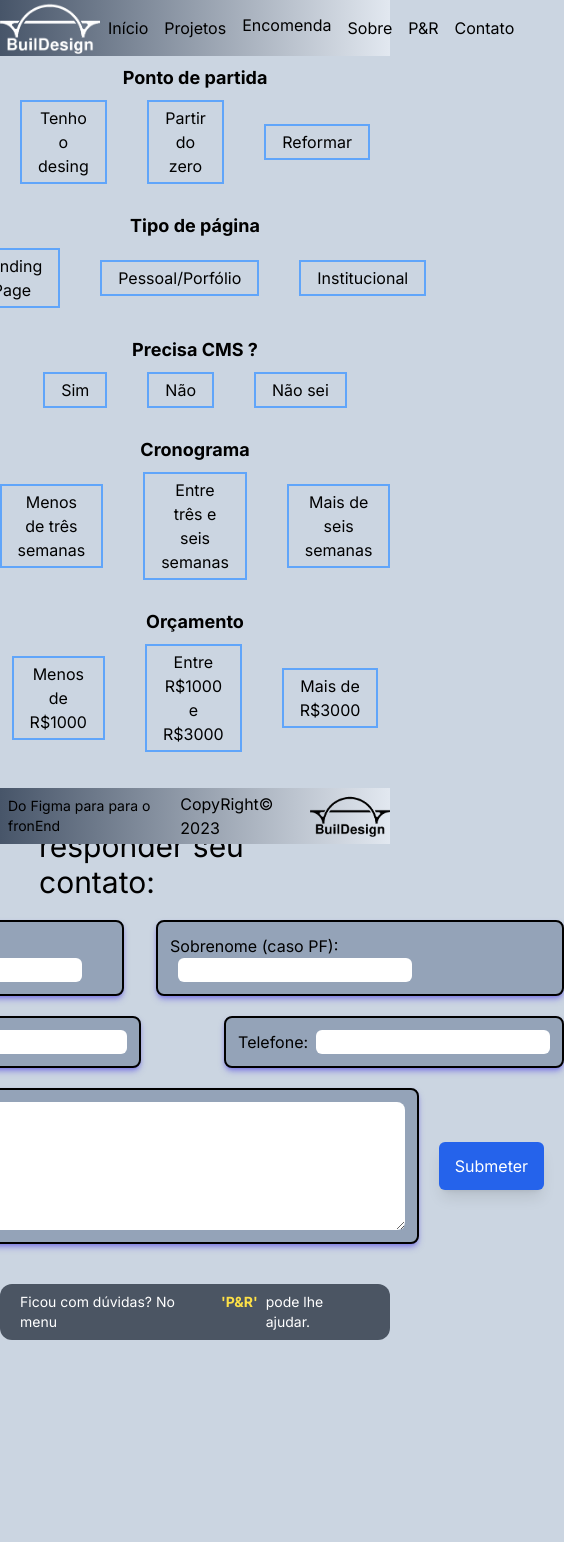
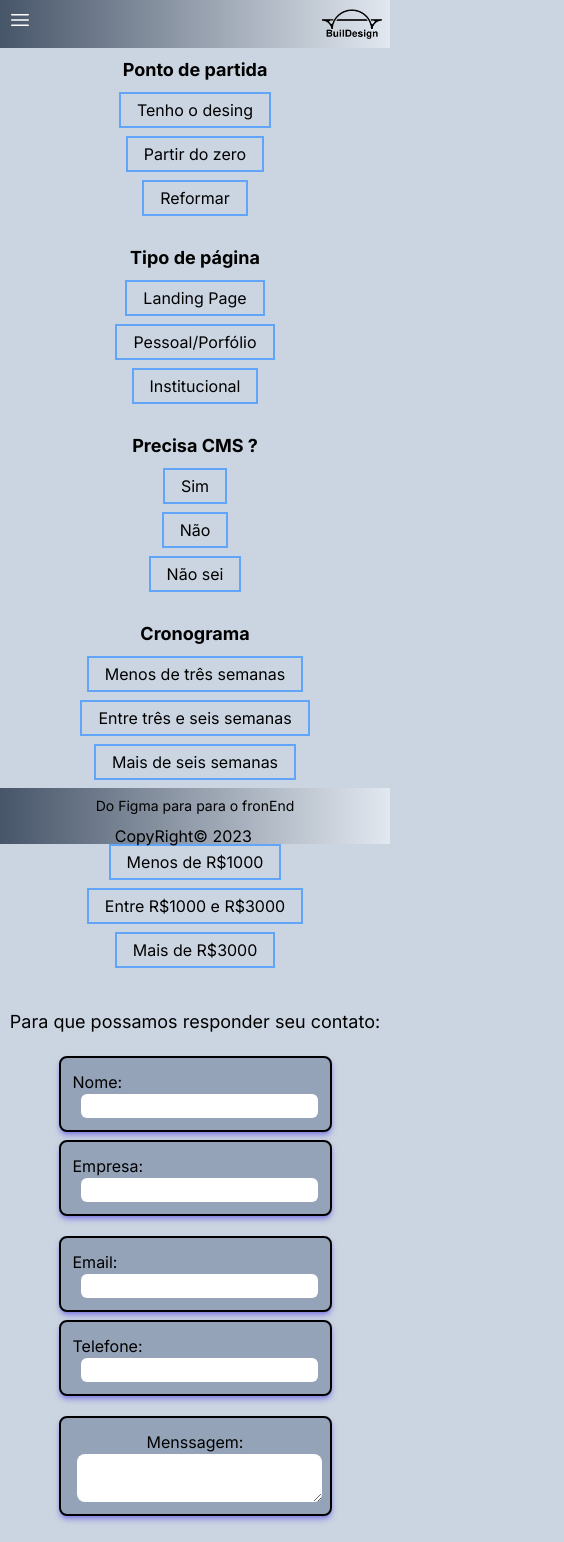
Before and after one commit to ttsoares/buidesign, a Next.js app: page /comission in a window 390 px wide. Shown: the top 1542 px of the page, 564 px wide, since content can reach past the window. Before the commit the page ends 1340 px from the top, so only its background shows below. Built offline with nearby package versions, Linux system fonts and the light colour scheme.

Commit message:
Responsive - 1

```diff
--- a/app/comission/page.jsx
+++ b/app/comission/page.jsx
@@ -45,7 +45,7 @@ const Page = () => {
     try {
       setLoading(true);
       await emailjs.send(serviceId, templateId, {
-        nome: resp.firstName + " " + resp.lastName,
+        nome: resp.firstName + " from " + resp.company,
         email: resp.email,
         fone: resp.phoneNumber,
         inicio: LEGENDA[0][partida],
@@ -96,11 +96,11 @@ const Page = () => {
   }
 
   return (
-    <section className="w-full h-screen mb-52">
+    <section className="w-full h-fit">
       <div className="flex flex-col items-center justify-center mb-5">
         <div className="flex flex-col items-center justify-center mb-5">
           <h1 className="font-bold text-lg p-2">Ponto de partida</h1>
-          <div className=" flex justify-between items-center">
+          <div className="flex flex-col md:flex-row space-y-2 md:space-y-0 justify-between items-center">
             <button
               className={`px-4 py-1 mx-5 border-2 border-blue-400 transition-all duration-300 hover:scale-125 ${
                 partida === 0 && "bg-slate-400"
@@ -129,7 +129,7 @@ const Page = () => {
         </div>
         <div className="flex flex-col items-center justify-center mb-5">
           <h1 className="font-bold text-lg p-2">Tipo de página</h1>
-          <div className=" flex justify-between items-center">
+          <div className="flex flex-col space-y-2 md:space-y-0 md:flex-row justify-between items-center">
             <button
               className={`px-4 py-1 mx-5 border-2 border-blue-400 transition-all duration-300 hover:scale-125 ${
                 tipoPagina === 0 && "bg-slate-400"
@@ -158,7 +158,7 @@ const Page = () => {
         </div>
         <div className="flex flex-col items-center justify-center mb-5">
           <h1 className="font-bold text-lg p-2">Precisa CMS ?</h1>
-          <div className=" flex justify-between items-center">
+          <div className="flex flex-col space-y-2 md:space-y-0 md:flex-row justify-between items-center">
             <button
               className={`px-4 py-1 mx-5 border-2 border-blue-400 transition-all duration-300 hover:scale-125 ${
                 comCMS === 0 && "bg-slate-400"
@@ -187,7 +187,7 @@ const Page = () => {
         </div>
         <div className="flex flex-col items-center justify-center mb-5">
           <h1 className="font-bold text-lg p-2">Cronograma</h1>
-          <div className=" flex justify-between items-center">
+          <div className="flex flex-col space-y-2 md:space-y-0 md:flex-row justify-between items-center">
             <button
               className={`px-4 py-1 mx-5 border-2 border-blue-400 transition-all duration-300 hover:scale-125 ${
                 periodo === 0 && "bg-slate-400"
@@ -216,7 +216,7 @@ const Page = () => {
         </div>
         <div className="flex flex-col items-center justify-center mb-5">
           <h1 className="font-bold text-lg p-2">Orçamento</h1>
-          <div className=" flex justify-between items-center">
+          <div className="flex flex-col space-y-2 md:space-y-0 md:flex-row justify-between items-center">
             <button
               className={`px-4 py-1 mx-5 border-2 border-blue-400 transition-all duration-300 hover:scale-125 ${
                 orcamento === 0 && "bg-slate-400"
--- a/app/contact/page.jsx
+++ b/app/contact/page.jsx
@@ -21,7 +21,7 @@ const Page = () => {
 
     try {
       await emailjs.send(serviceId, templateId, {
-        nome: resp.firstName + " " + resp.lastName,
+        nome: resp.firstName + " from " + resp.company,
         email: resp.email,
         fone: resp.phoneNumber,
         mensagem: resp.message,
--- a/app/projects/page.jsx
+++ b/app/projects/page.jsx
@@ -4,16 +4,16 @@ import Link from "next/link";
 
 const Page = () => {
   return (
-    <div className="w-full h-full">
-      <h1 className="w-fit mx-auto text-5xl">
+    <div className="w-full h-fit mb-20">
+      <h1 className="w-fit mx-auto text-2xl md:text-5xl">
         Projetos Figma traduzidos para React:
       </h1>
       <p className="text-sm w-fit mx-auto mb-12">
         (Clique na imagem para ver a página)
       </p>
-      <div className="flex justify-around items-center w-full">
+      <div className="flex flex-col md:flex-row justify-around items-center w-full space-y-10">
         <div className="flex flex-col justify-center items-center">
-          <h2 className="w-fit mx-auto text-xl  ml-7 mb-2">
+          <h2 className="w-fit mx-auto text-xl  ml-7 mb-10">
             Cálculo do Índice de Massa Corporal
           </h2>
           <Link href="https://bm-index.vercel.app/" target="_blank">
@@ -28,7 +28,7 @@ const Page = () => {
           </Link>
         </div>
         <div className="flex flex-col justify-center items-center">
-          <h2 className="w-fit mx-auto text-xl pl-6 mb-2">
+          <h2 className="w-fit mx-auto text-xl pl-6 mb-10">
             Criação de senhas fortes
           </h2>
           <Link href="https://pass-generator-pied.vercel.app/" target="_blank">
@@ -43,7 +43,9 @@ const Page = () => {
           </Link>
         </div>
         <div className="flex flex-col justify-center items-center">
-          <h2 className="w-fit mx-auto text-xl pl-6 mb-2">Sobre os planetas</h2>
+          <h2 className="w-fit mx-auto text-xl pl-6 mb-10">
+            Sobre os planetas
+          </h2>
           <Link href="https://planets-zeta.vercel.app/" target="_blank">
             <div className="relative ml-10 w-80 h-80 transition-all duration-500 hover:scale-125">
               <Image
--- a/components/Footer.jsx
+++ b/components/Footer.jsx
@@ -5,7 +5,7 @@ import Link from "next/link";
 const Footer = () => {
   return (
     <div className="w-full bg-gradient-to-r from-slate-600 to-slate-200 ">
-      <div className="max-w-7xl h-14 flex items-center justify-between mx-auto">
+      <div className="max-w-7xl h-14 flex flex-col md:flex-row items-center justify-between mx-auto">
         <Link
           href="/figma"
           className="text-sm p-2  text-black hover:animate-bounce hover:cursor-pointer"
@@ -13,7 +13,13 @@ const Footer = () => {
           Do Figma para para o fronEnd
         </Link>
         <p className="-ml-[6%]">CopyRight&copy; 2023</p>
-        <Image src="/images/logo.png" alt="Logo" width={80} height={40} />
+        <Image
+          className="hidden md:block"
+          src="/images/logo.png"
+          alt="Logo"
+          width={80}
+          height={40}
+        />
       </div>
     </div>
   );
--- a/components/Form.jsx
+++ b/components/Form.jsx
@@ -11,7 +11,7 @@ function ContactForm({ submit }) {
   function onSubmit(data) {
     const object = {
       firstName: data.firstName,
-      lastName: data.lastName,
+      company: data.company,
       email: data.email,
       phoneNumber: data.phoneNumber,
       message: data.message,
@@ -21,16 +21,20 @@ function ContactForm({ submit }) {
   }
 
   return (
-    <div className="flex flex-col justify-center items-center w-[80%] mx-auto">
-      <h2 className="mb-5 text-3xl form-font-bold">
+    <div className="flex flex-col justify-center items-center md:w-[80%] mx-auto">
+      <h2 className="mb-5 text-lg md:text-3xl form-font-bold">
         Para que possamos responder seu contato:
       </h2>
-      <form onSubmit={handleSubmit(onSubmit)} noValidate className="space-y-5">
-        <div className="flex justify-between space-x-8 w-full">
-          <div className="shadow-md shadow-indigo-600/50 p-3 border-2 bg-slate-400 border-black rounded-lg transition-all duration-300 hover:scale-110">
+      <form
+        onSubmit={handleSubmit(onSubmit)}
+        noValidate
+        className="space-y-5 mx-5 w-[70%]"
+      >
+        <div className="flex w-full flex-col justify-between space-y-2">
+          <div className="shadow-md shadow-indigo-600/50 p-3 border-2 bg-slate-400 border-black rounded-lg transition-all duration-300 hover:scale-110 flex flex-col md:flex-row shrink">
             <label htmlFor="firstName">Nome:</label>
             <input
-              className="rounded-md ml-2"
+              className="shrink flex-1 rounded-md ml-2"
               type="text"
               id="firstName"
               {...register("firstName", {
@@ -43,22 +47,22 @@ function ContactForm({ submit }) {
             <p className="text-red-500">{errors.firstName?.message}</p>
           </div>
 
-          <div className="shadow-md shadow-indigo-600/50 p-3 border-2 bg-slate-400 border-black rounded-lg transition-all duration-300 hover:scale-110">
-            <label htmlFor="lastName">Sobrenome (caso PF):</label>
+          <div className="shadow-md shadow-indigo-600/50 p-3 border-2 bg-slate-400 border-black rounded-lg transition-all duration-300 hover:scale-110 flex flex-col md:flex-row shrink">
+            <label htmlFor="lastName">Empresa:</label>
             <input
               type="text"
-              className="rounded-md ml-2"
+              className="shrink flex-1 rounded-md ml-2"
               id="lastName"
               {...register("lastName")}
             />
           </div>
         </div>
 
-        <div className="flex justify-between space-x-8 w-full">
-          <div className="shadow-md shadow-indigo-600/50 p-3 border-2 bg-slate-400 border-black rounded-lg transition-all duration-300 hover:scale-110">
+        <div className="flex w-full flex-col justify-between space-y-2">
+          <div className="shadow-md shadow-indigo-600/50 p-3 border-2 bg-slate-400 border-black rounded-lg transition-all duration-300 hover:scale-110 flex flex-col md:flex-row shrink">
             <label htmlFor="email">Email:</label>
             <input
-              className="rounded-md ml-2"
+              className="shrink flex-1 rounded-md ml-2"
               type="email"
               id="email"
               {...register("email", {
@@ -72,10 +76,10 @@ function ContactForm({ submit }) {
             <p className="text-red-500">{errors.email?.message}</p>
           </div>
 
-          <div className="shadow-md shadow-indigo-600/50 p-3 border-2 bg-slate-400 border-black rounded-lg transition-all duration-300 hover:scale-110">
+          <div className="shadow-md shadow-indigo-600/50 p-3 border-2 bg-slate-400 border-black rounded-lg transition-all duration-300 hover:scale-110 flex flex-col md:flex-row shrink">
             <label htmlFor="phoneNumber">Telefone:</label>
             <input
-              className="rounded-md ml-2"
+              className="shrink flex-1 rounded-md ml-2"
               type="tel"
               id="phoneNumber"
               {...register("phoneNumber")}
@@ -83,22 +87,22 @@ function ContactForm({ submit }) {
           </div>
         </div>
 
-        <div className="flex w-full justify-between items-center">
-          <div className="flex justify-center items-center shadow-md shadow-indigo-600/50 p-3 border-2 bg-slate-400 border-black rounded-lg transition-all duration-300 hover:scale-110">
+        <div className="flex w-full flex-col justify-between">
+          <div className="flex justify-center items-center shadow-md shadow-indigo-600/50 p-3 border-2 bg-slate-400 border-black rounded-lg transition-all duration-300 hover:scale-110 flex-col md:flex-row shrink">
             <label htmlFor="message">Menssagem:</label>
             <textarea
               id="message"
               name="message"
               {...register("message")}
-              className="w-[460px] h-32 rounded-lg ml-2"
+              className="flex-1 w-full shrink h-32 rounded-lg ml-2"
             />
           </div>
 
           <button
-            className="px-4 py-3 bg-blue-600 rounded-md text-white outline-none focus:ring-4 shadow-lg transform active:scale-x-50 transition-transform mx-5 flex duration-300 hover:bg-blue-800 hover:border-2"
+            className="px-4 py-3 mt-7 min-w-[25%] bg-blue-600 rounded-md text-white outline-none focus:ring-4 shadow-lg transform active:scale-x-50 transition-transform mx-5 flex duration-300 hover:bg-blue-800 hover:border-2"
             type="submit"
           >
-            Submeter
+            <span className="self-center w-full">Submeter</span>
           </button>
         </div>
       </form>
--- a/components/Nav.jsx
+++ b/components/Nav.jsx
@@ -1,8 +1,8 @@
 "use client";
 
-import React from "react";
+import React, { useState } from "react";
 import Link from "next/link";
-import { usePathname } from "next/navigation";
+import { usePathname, useRouter } from "next/navigation";
 import Image from "next/image";
 
 const MENU = [
@@ -34,10 +34,63 @@ const MENU = [
 
 const Nav = () => {
   const pathname = usePathname();
+  const router = useRouter();
+
+  const [showMenu, setShowMenu] = useState(false);
+
+  function gotoLink(href) {
+    setShowMenu(false);
+    router.push(href);
+  }
 
   return (
-    <nav className="w-full bg-gradient-to-r from-slate-600 to-slate-200">
-      <div className="max-w-7xl mx-auto h-14 flex justify-end z-20 ">
+    <nav className="relative w-full bg-gradient-to-r from-slate-600 to-slate-200">
+      {/* SM */}
+      <div className="w-full h-12 p-2 md:hidden">
+        <div className="flex justify-between">
+          <div onClick={() => setShowMenu(true)}>
+            <svg
+              xmlns="http://www.w3.org/2000/svg"
+              fill="none"
+              viewBox="0 0 24 24"
+              strokeWidth={1.5}
+              stroke="currentColor"
+              className="w-6 h-6 text-white"
+            >
+              <path
+                strokeLinecap="round"
+                strokeLinejoin="round"
+                d="M3.75 6.75h16.5M3.75 12h16.5m-16.5 5.25h16.5"
+              />
+            </svg>
+          </div>
+          <Image
+            className=""
+            src="/images/logo.png"
+            width={60}
+            height={20}
+            alt="Logo"
+          />
+        </div>
+
+        {showMenu && (
+          <div className="absolute mt-2 ml-2 bg-slate-400 inset-0 z-40 w-[97%] h-fit rounded-lg">
+            <div className="flex flex-col justify-around">
+              {MENU.map((item, index) => (
+                <div
+                  onClick={() => gotoLink(item.link)}
+                  key={index}
+                  className={`mx-2 mt-2 hover:animate-pulse hover:cursor-pointer hover:border-2`}
+                >
+                  {item.text}
+                </div>
+              ))}
+            </div>
+          </div>
+        )}
+      </div>
+      {/* MD LG */}
+      <div className="hidden md:flex max-w-7xl mx-auto h-14 justify-end z-20 ">
         <div className="flex justify-between items-center w-full  rounded-xl my-2 mr-5">
           <Image
             className="ml-5 invert"
```
